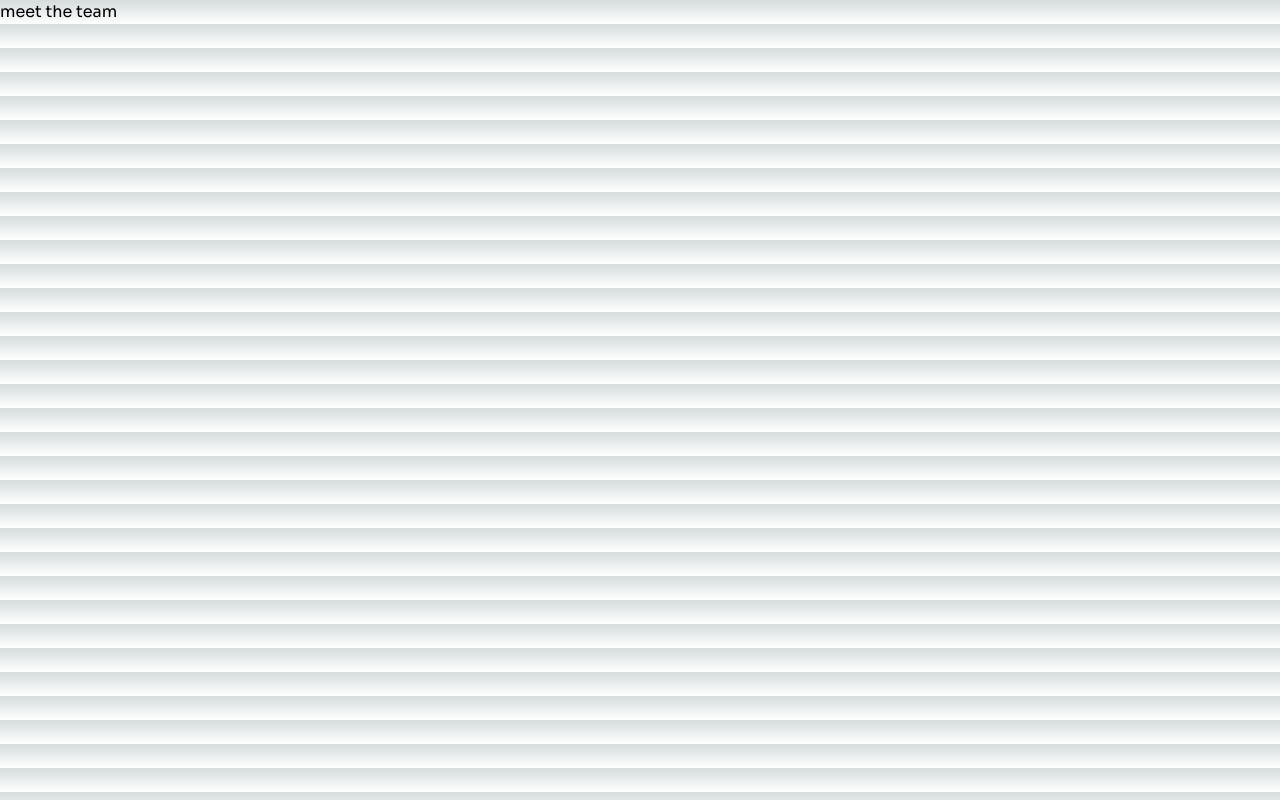
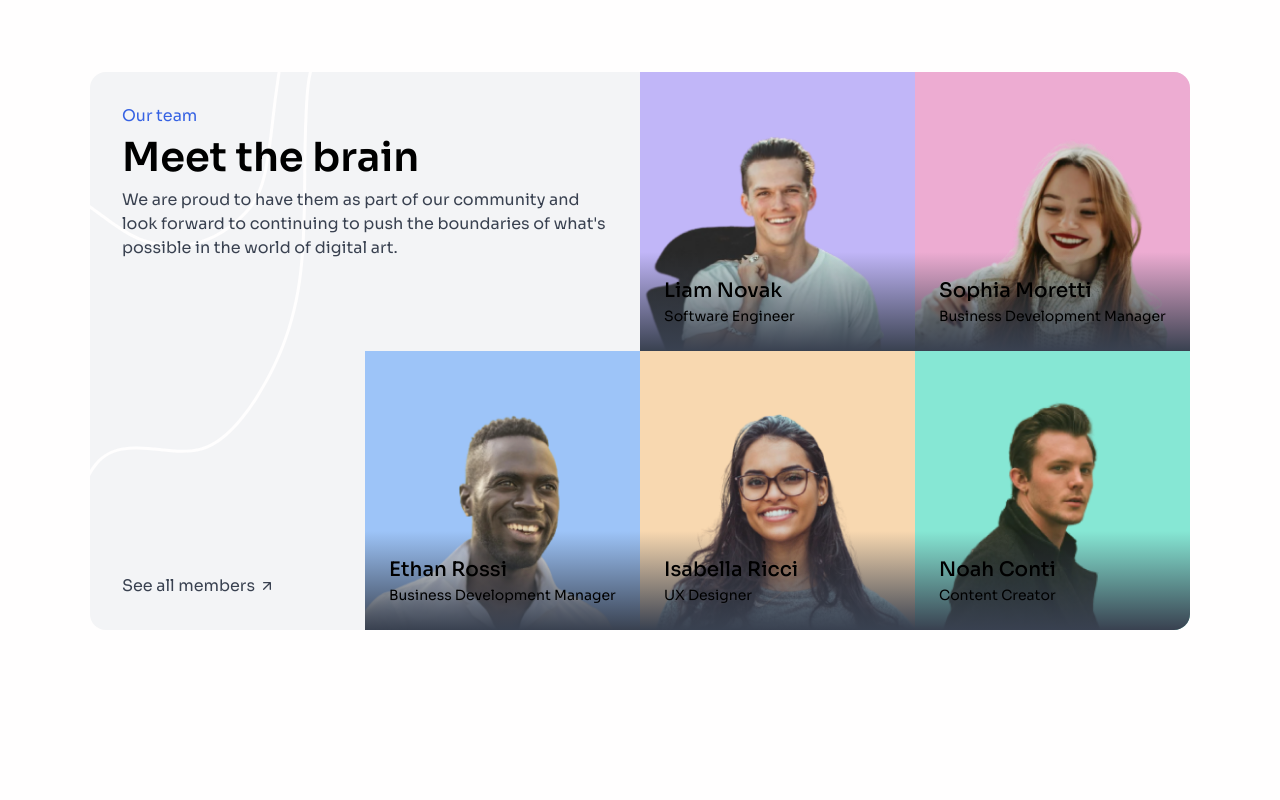
Before and after one commit to EdiedRamos/devchallenges, a Next.js app: page /meet-the-team in a window 1280 px wide. Built offline with nearby package versions, Linux system fonts and the light colour scheme.

Commit message:
feat: implement meet the team design

```diff
--- /dev/null
+++ b/src/app/meet-the-team/(components)/imagec.tsx
@@ -0,0 +1,29 @@
+interface Props {
+  className?: string;
+  src: string;
+  alt: string;
+  title?: string;
+  description?: string;
+}
+
+export function ImageC({
+  className = "",
+  src,
+  alt,
+  title,
+  description,
+}: Props) {
+  return (
+    <div className={`relative max-h-72 max-w-[284px] ${className}`}>
+      <img src={src} alt={alt} className="w-full h-full" />
+      {(title || description) && (
+        <div className="absolute top-0 z-10 h-full w-full flex items-end">
+          <div className="bg-gradient-to-t from-mtt-dark w-full p-6">
+            {title && <h6 className="text-cs-20 font-medium">{title}</h6>}
+            {description && <p className="text-cs-14">{description}</p>}
+          </div>
+        </div>
+      )}
+    </div>
+  );
+}
--- /dev/null
+++ b/src/app/meet-the-team/(components)/index.ts
@@ -0,0 +1 @@
+export * from "./imagec";
--- a/src/app/meet-the-team/page.tsx
+++ b/src/app/meet-the-team/page.tsx
@@ -1,3 +1,62 @@
+import { ImageC } from "./(components)";
+
 export default function MeetTheTeamPage() {
-  return <div>meet the team</div>;
+  return (
+    <section className="min-h-screen bg-mtt-white py-[72px]">
+      <div className="bg-mtt-light min-h-[500px] max-w-[284px] md:max-w-[500px] lg:max-w-[1100px] mx-auto rounded-2xl bg-mtt-bg bg-no-repeat grid grid-cols-1 md:grid-cols-2  lg:grid-cols-4 grid-rows-2 overflow-hidden">
+        <article className="md:col-span-2 p-8">
+          <p className="text-mtt-blue">Our team</p>
+          <h2 className="text-mtt-black text-cs-40 font-bold">
+            Meet the brain
+          </h2>
+          <p className="text-mtt-dark">
+            We are proud to have them as part of our community and look forward
+            to continuing to push the boundaries of what&apos;s possible in the
+            world of digital art.
+          </p>
+        </article>
+        <ImageC
+          className="bg-mtt-purple"
+          src="/meet-the-team/person_1.png"
+          alt="Liam Novak photo"
+          title="Liam Novak"
+          description="Software Engineer"
+        />
+        <ImageC
+          className="bg-mtt-pink"
+          src="/meet-the-team/person_2.png"
+          alt="Sophia Moretti photo"
+          title="Sophia Moretti"
+          description="Business Development Manager"
+        />
+        <ImageC
+          className="bg-mtt-pastel-blue"
+          src="/meet-the-team/person_3.png"
+          alt="Ethan Rossi photo"
+          title="Ethan Rossi"
+          description="Business Development Manager"
+        />
+        <ImageC
+          className="bg-mtt-yellow"
+          src="/meet-the-team/person_4.png"
+          alt="Isabella Ricci photo"
+          title="Isabella Ricci"
+          description="UX Designer"
+        />
+        <ImageC
+          className="bg-mtt-mint-green"
+          src="/meet-the-team/person_5.png"
+          alt="Noah Conti photo"
+          title="Noah Conti"
+          description="Content Creator"
+        />
+        <div className="text-mtt-black flex gap-1 bg-transparents items-end p-8 col-start-1 row-start-2">
+          <p className="flex gap-1 items-center text-mtt-dark">
+            See all members
+            <img src="/meet-the-team/arrowupright.svg" alt="arrow up right" />
+          </p>
+        </div>
+      </div>
+    </section>
+  );
 }
--- a/tailwind.config.ts
+++ b/tailwind.config.ts
@@ -20,6 +20,7 @@ const config: Config = {
         "pl-bg": "url('/property-listing/hero-image.jpg')",
         "rp-bg": "url('/recipe-page/hero-imagehc.jpg')",
         "fs-bg": "url('/feature-section/Background_image.svg')",
+        "mtt-bg": "url('/meet-the-team/Background_decor.svg')",
       },
       colors: {
         // multi-step register
```
Also changed, not shown: public/meet-the-team/arrowupright.svg (renamed from public/meet-the-team/arrow up right.svg).
